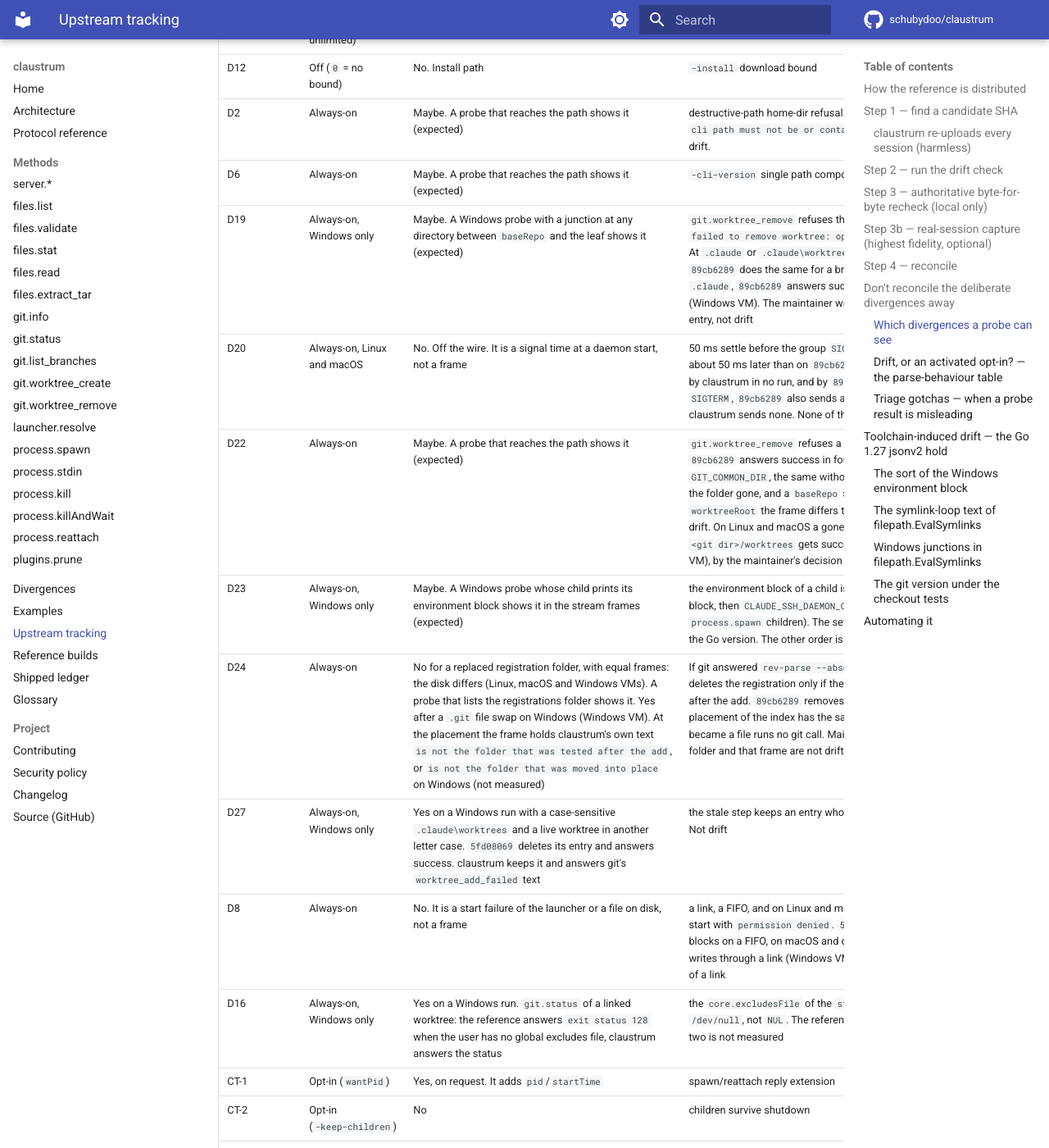
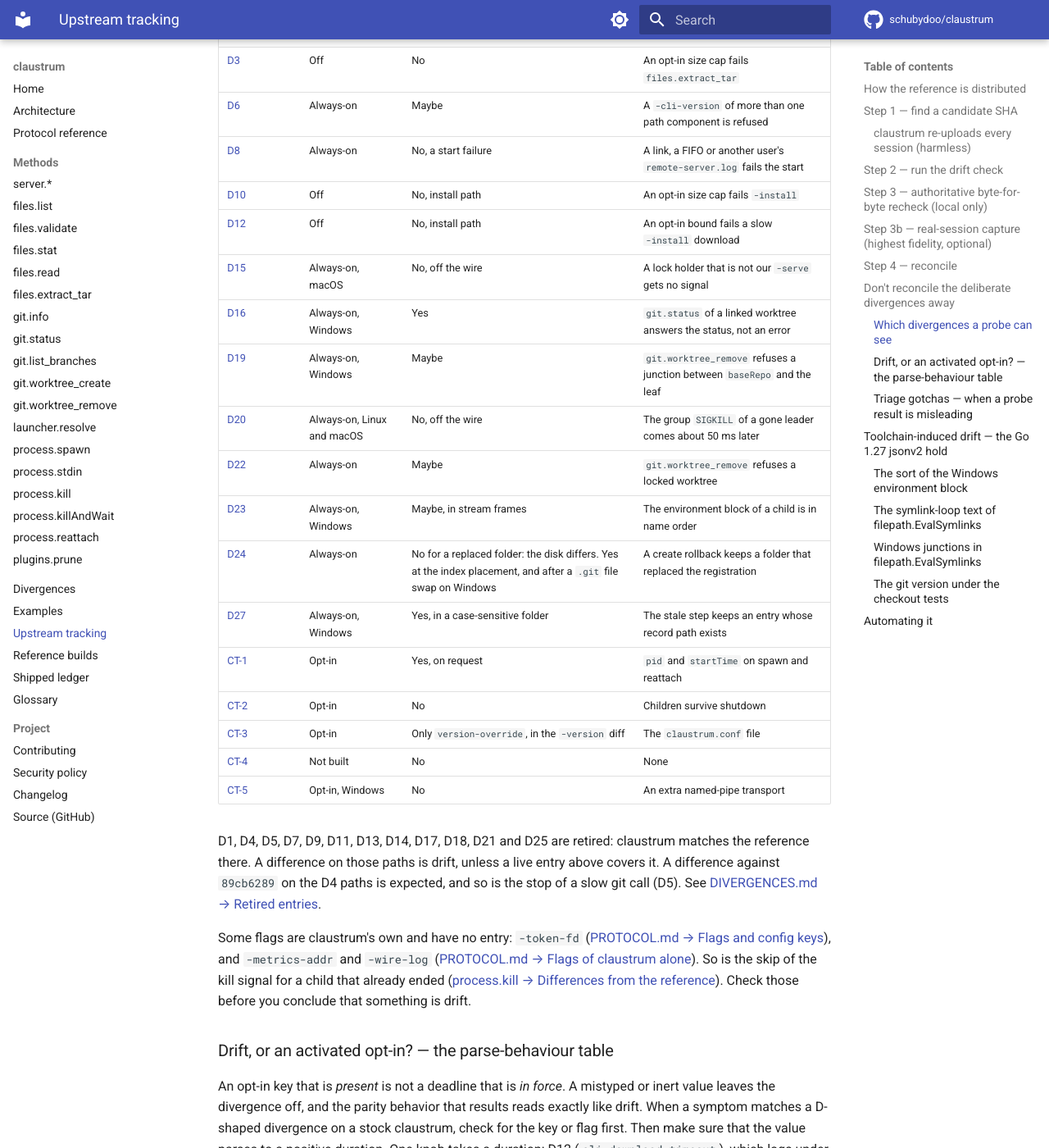
Before and after one commit to schubydoo/claustrum, an MkDocs documentation site: the page built from docs/UPSTREAM-TRACKING.md, in a window 1280 px wide and 1400 px high, scrolled down 4414 px. Shown: the whole window at 82% size. Built offline with MkDocs 1.6.1 and Material for MkDocs 9.7.7, drawn with Linux system fonts in a browser that asks for light colours; comment, search, counter and statistics services are not loaded; some of the changed text lies outside the part shown.

Commit message:
docs: cut the probe table of UPSTREAM-TRACKING.md to one line per divergence
Co-Authored-By: Claude Opus 5.5 <noreply@anthropic.com>

```diff
--- a/docs/UPSTREAM-TRACKING.md
+++ b/docs/UPSTREAM-TRACKING.md
@@ -183,47 +183,46 @@ opt-in?
 
 ### Which divergences a probe can see
 
-`battery-visible?` asks whether the standard frame battery (`validate.sh` /
-`battery.js`) shows a diff. The install-path entries (D10 and D12) run under
-`-install`, which the frame battery never drives at all.
+`Battery-visible?` asks whether the standard frame battery shows a diff. "Maybe"
+means that a probe which reaches the path shows it. The battery never drives
+`-install`. Each symptom below is expected, not drift. The entry in
+[DIVERGENCES.md](DIVERGENCES.md) has the texts and the detail.
 
-| ID | Default | Battery-visible? | What it is |
-|----|---------|------------------|------------|
-| D3 | Off (`0` = unlimited) | No. Off the default path | `files.extract_tar` size cap |
-| D10 | Off (`0` = unlimited) | No. Install path | `-install` CLI size cap |
-| D12 | Off (`0` = no bound) | No. Install path | `-install` download bound |
-| D2 | Always-on | Maybe. A probe that reaches the path shows it (expected) | destructive-path home-dir refusal. On `-install` it is the `cli path must not be or contain the home directory` text. That refusal is this guard, not drift. |
-| D6 | Always-on | Maybe. A probe that reaches the path shows it (expected) | `-cli-version` single path component |
-| D19 | Always-on, Windows only | Maybe. A Windows probe with a junction at any directory between `baseRepo` and the leaf shows it (expected) | `git.worktree_remove` refuses that junction with `failed to remove worktree: openat <path from baseRepo>: path escapes from parent`. At `.claude` or `.claude\worktrees`, `f6010b97` answers success and deletes the branch, and `89cb6289` does the same for a branch that another ref reaches. At a junction `<P>\J` above `.claude`, `89cb6289` answers success after 2 git calls. No leaf and no branch existed there (Windows VM). The maintainer widened the entry to those levels on 2026-10-07. That is this entry, not drift |
-| D20 | Always-on, Linux and macOS | No. Off the wire. It is a signal time at a daemon start, not a frame | 50 ms settle before the group `SIGKILL` of a leader that reads as gone. That `SIGKILL` comes about 50 ms later than on `89cb6289`. A child that replaces its program on `SIGTERM` is ended by claustrum in no run, and by `89cb6289` in some Linux runs. Where the child ends on `SIGTERM`, `89cb6289` also sends a group `SIGKILL` right after it in some Linux runs, and claustrum sends none. None of these is drift |
-| D22 | Always-on | Maybe. A probe that reaches the path shows it (expected) | `git.worktree_remove` refuses a worktree that is locked in the `.git` folder of `baseRepo`. `89cb6289` answers success in four states: a daemon `GIT_DIR` of another repository with `GIT_COMMON_DIR`, the same without `GIT_COMMON_DIR`, the same with `GIT_COMMON_DIR` and the folder gone, and a `baseRepo` spelled through a missing name (see the entry). With `worktreeRoot` the frame differs too. A maintainer decision of 2026-10-03. The refusal is not drift. On Linux and macOS a gone worktree whose locked entry sits behind a linked `<git dir>/worktrees` gets success, and its branch goes. That follows `5fd08069` (Linux VM), by the maintainer's decision of 2026-10-14. |
-| D23 | Always-on, Windows only | Maybe. A Windows probe whose child prints its environment block shows it in the stream frames (expected) | the environment block of a child is in name order. `89cb6289` keeps the order of its launching block, then `CLAUDE_SSH_DAEMON_CHILD=1`, then the added entries (Windows VM, `process.spawn` children). The set of entries and the response frames are equal there. Cause: the Go version. The other order is not drift |
-| D24 | Always-on | No for a replaced registration folder, with equal frames: the disk differs (Linux, macOS and Windows VMs). A probe that lists the registrations folder shows it. Yes after a `.git` file swap on Windows (Windows VM). At the placement the frame holds claustrum's own text `is not the folder that was tested after the add`, or `is not the folder that was moved into place` on Windows (not measured) | If git answered `rev-parse --absolute-git-dir`, the rollback of `git.worktree_create` deletes the registration only if the folder at its path is still the folder that the create accepted after the add. `89cb6289` removes the folder at that path (Linux and macOS VMs). The placement of the index has the same test (not measured). On Windows a rollback after `.git` became a file runs no git call. Maintainer decisions of 2026-10-07 and 2026-10-19. The kept folder and that frame are not drift |
-| D27 | Always-on, Windows only | Yes on a Windows run with a case-sensitive `.claude\worktrees` and a live worktree in another letter case. `5fd08069` deletes its entry and answers success. claustrum keeps it and answers git's `worktree_add_failed` text | the stale step keeps an entry whose record path exists. A maintainer decision of 2026-10-18. Not drift |
-| D8 | Always-on | No. It is a start failure of the launcher or a file on disk, not a frame | a link, a FIFO, and on Linux and macOS another user's file, at `remote-server.log` fails the start with `permission denied`. `5fd08069` writes through a link or another user's file and blocks on a FIFO, on macOS and on Linux with the `fs.protected` sysctls off. On Windows it writes through a link (Windows VM). The `git-shadow` sweep makes no lock file in the target of a link |
-| D16 | Always-on, Windows only | Yes on a Windows run. `git.status` of a linked worktree: the reference answers `exit status 128` when the user has no global excludes file, claustrum answers the status | the `core.excludesFile` of the `status`, `ls-files` and `diff-index` calls of `git.status` is `/dev/null`, not `NUL`. The reference stops at its `status` call there, so its value for the other two is not measured |
-| CT-1 | Opt-in (`wantPid`) | Yes, on request. It adds `pid`/`startTime` | spawn/reattach reply extension |
-| CT-2 | Opt-in (`-keep-children`) | No | children survive shutdown |
-| CT-3 | Opt-in (`claustrum.conf`) | Only `version-override`, via the static check's `-version` diff | the configuration file itself |
-| CT-4 | Not built. A deferred idea, recorded in DIVERGENCES.md only | No. There is no code | opt-in hardened token persistence (a `persist-token` key, or a Windows owner-only DACL) |
-| CT-5 | Opt-in (`-listen-pipe`, Windows) | No | additional named-pipe transport |
+| ID | Default | Battery-visible? | Symptom |
+|----|---------|------------------|---------|
+| [D2](DIVERGENCES.md#d2) | Always-on | Maybe | A delete path that is or holds the home folder is refused, also on `-install` |
+| [D3](DIVERGENCES.md#d3) | Off | No | An opt-in size cap fails `files.extract_tar` |
+| [D6](DIVERGENCES.md#d6) | Always-on | Maybe | A `-cli-version` of more than one path component is refused |
+| [D8](DIVERGENCES.md#d8) | Always-on | No, a start failure | A link, a FIFO or another user's `remote-server.log` fails the start |
+| [D10](DIVERGENCES.md#d10) | Off | No, install path | An opt-in size cap fails `-install` |
+| [D12](DIVERGENCES.md#d12) | Off | No, install path | An opt-in bound fails a slow `-install` download |
+| [D15](DIVERGENCES.md#d15) | Always-on, macOS | No, off the wire | A lock holder that is not our `-serve` gets no signal |
+| [D16](DIVERGENCES.md#d16) | Always-on, Windows | Yes | `git.status` of a linked worktree answers the status, not an error |
+| [D19](DIVERGENCES.md#d19) | Always-on, Windows | Maybe | `git.worktree_remove` refuses a junction between `baseRepo` and the leaf |
+| [D20](DIVERGENCES.md#d20) | Always-on, Linux and macOS | No, off the wire | The group `SIGKILL` of a gone leader comes about 50 ms later |
+| [D22](DIVERGENCES.md#d22) | Always-on | Maybe | `git.worktree_remove` refuses a locked worktree |
+| [D23](DIVERGENCES.md#d23) | Always-on, Windows | Maybe, in stream frames | The environment block of a child is in name order |
+| [D24](DIVERGENCES.md#d24) | Always-on | No for a replaced folder: the disk differs. Yes at the index placement, and after a `.git` file swap on Windows | A create rollback keeps a folder that replaced the registration |
+| [D27](DIVERGENCES.md#d27) | Always-on, Windows | Yes, in a case-sensitive folder | The stale step keeps an entry whose record path exists |
+| [CT-1](DIVERGENCES.md#ct-1) | Opt-in | Yes, on request | `pid` and `startTime` on spawn and reattach |
+| [CT-2](DIVERGENCES.md#ct-2) | Opt-in | No | Children survive shutdown |
+| [CT-3](DIVERGENCES.md#ct-3) | Opt-in | Only `version-override`, in the `-version` diff | The `claustrum.conf` file |
+| [CT-4](DIVERGENCES.md#ct-4) | Not built | No | None |
+| [CT-5](DIVERGENCES.md#ct-5) | Opt-in, Windows | No | An extra named-pipe transport |
 
-D1, D7, D9, D11, D13, D14, D18, D21 and D25 are retired. The reference changed on the path, or a later
-measurement corrected the premise, or the maintainer chose to follow the reference. claustrum now matches it. A difference on those paths is drift, not a divergence, unless
-an entry in the table above covers it (for example D6, D10).
-D4 is retired too. Its paths follow `5fd08069`, so a difference against
-`89cb6289` there is expected. The paragraph on `files-read-regular-only` below
-names the differences. D5 is retired too. The git calls follow the time limits
-of `5fd08069`, so a stop of a slow git is expected. See
+D1, D4, D5, D7, D9, D11, D13, D14, D17, D18, D21 and D25 are retired: claustrum
+matches the reference there. A difference on those paths is drift, unless a live
+entry above covers it. A difference against `89cb6289` on the D4 paths is
+expected, and so is the stop of a slow git call (D5). See
 [DIVERGENCES.md → Retired entries](DIVERGENCES.md#retired-entries).
 
-Check both indexes. The shipped ledger ([docs/IMPROVEMENTS.md](IMPROVEMENTS.md))
-numbers several more claustrum-only behaviors, and they are just as real. They are
-item 16 (`-metrics-addr`) and item 18 (`-token-fd`). Item 21 is another: claustrum skips the
-kill signal for a child that already exited. Check both the divergence catalog and
-the shipped ledger before you conclude that something is drift. `-wire-log` is
-claustrum-only too, and it is in neither index: its detail is in
-[PROTOCOL.md → Flags and config keys](PROTOCOL.md#flags-and-config-keys).
+Some flags are claustrum's own and have no entry: `-token-fd`
+([PROTOCOL.md → Flags and config keys](PROTOCOL.md#flags-and-config-keys)), and
+`-metrics-addr` and `-wire-log`
+([PROTOCOL.md → Flags of claustrum alone](PROTOCOL.md#flags-of-claustrum-alone)).
+So is the skip of the kill signal for a child that already ended
+([process.kill → Differences from the reference](protocol/process-kill.md#differences-from-the-reference)).
+Check those before you conclude that something is drift.
 
 ### Drift, or an activated opt-in? — the parse-behaviour table
 
```
Also changed, not shown: 1 other file.
